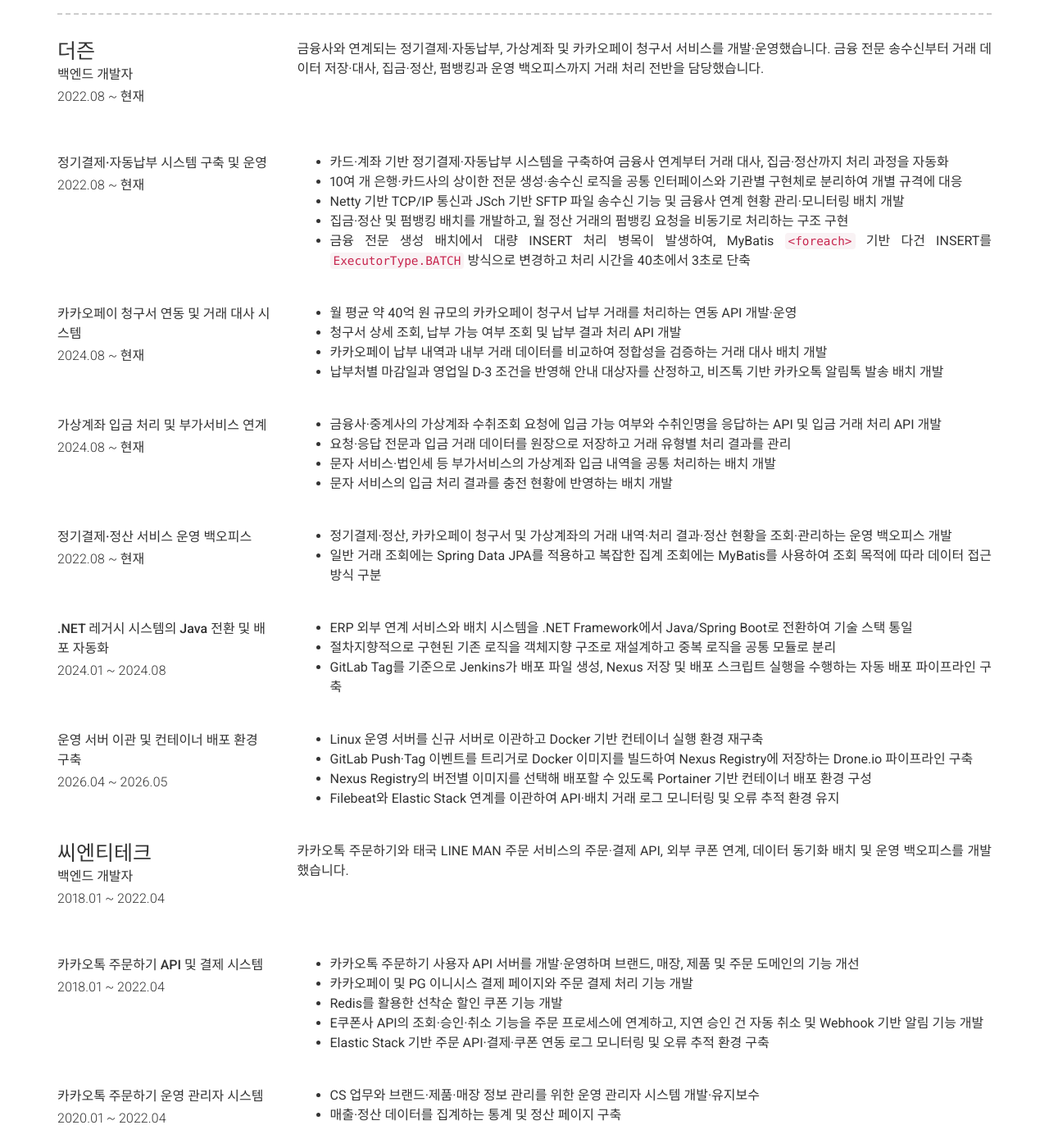
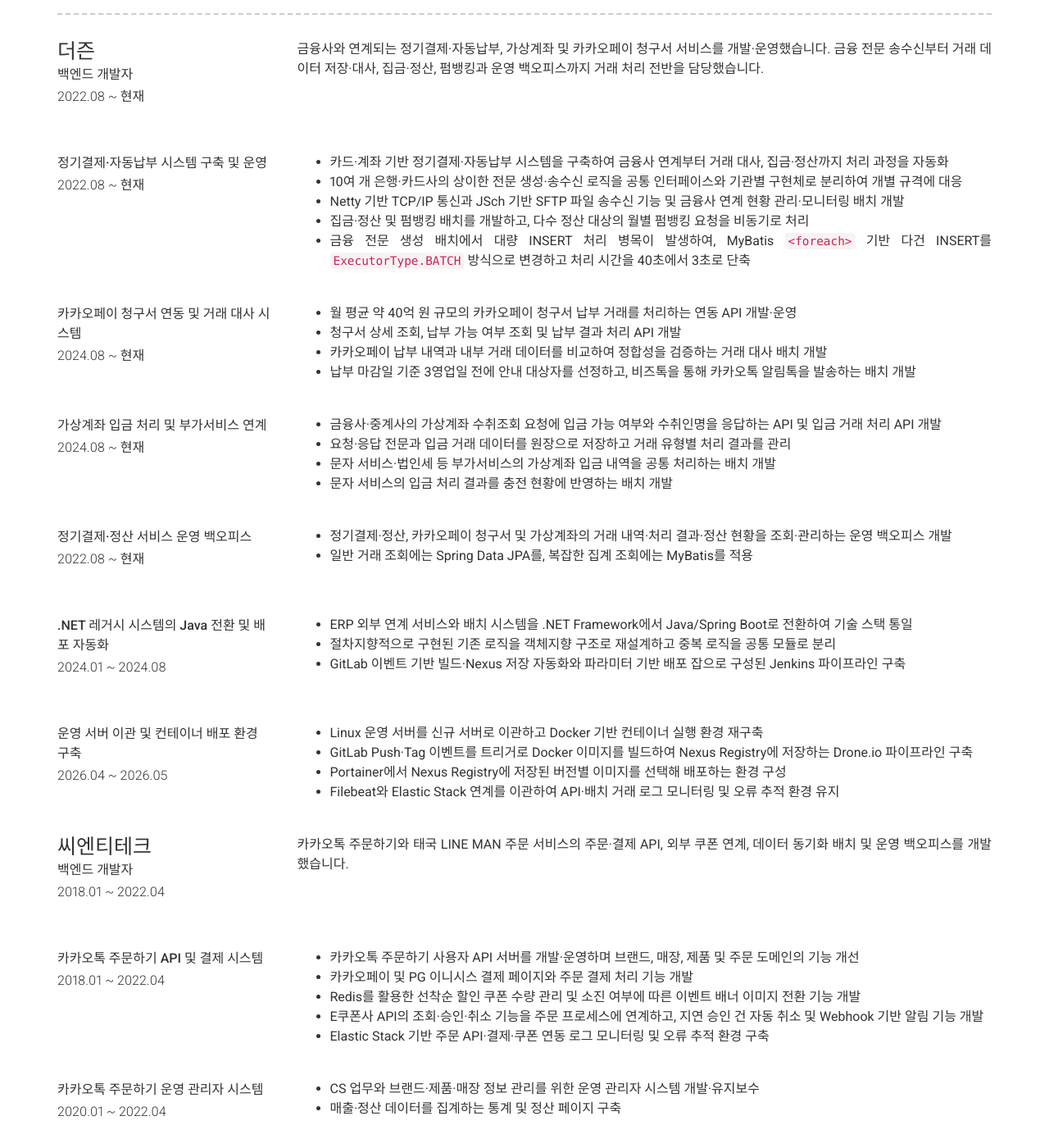
Before and after one commit to nonamecoders/nonamecoders.github.io, a Jekyll site: the page built from index.md, in a window 1280 px wide and 1400 px high, scrolled down 831 px. Shown: the whole window at 82% size. Built offline with Jekyll 4.4.1, drawn with Linux system fonts in a browser that asks for light colours; nearby versions of some CDN libraries; some of the changed text lies outside the part shown.

Commit message:
update resume: sync header and career wording with latest resume
Co-Authored-By: Claude Opus 5.5 <noreply@anthropic.com>

```diff
--- a/_config.yml
+++ b/_config.yml
@@ -7,7 +7,7 @@ version: 2
 
 # Personal info
 name: 김영민
-title: 주문·결제와 정산 시스템을 개발하는 백엔드 개발자
+title: 서비스를 이해하고, 그에 맞는 코드를 만드는 개발을 좋아합니다.
 email: ymalan0101@gmail.com
 # email_title: Email (Email title override)
 # phone: Your phone number (optional)
@@ -93,7 +93,7 @@ content:
           * 카드·계좌 기반 정기결제·자동납부 시스템을 구축하여 금융사 연계부터 거래 대사, 집금·정산까지 처리 과정을 자동화
           * 10여 개 은행·카드사의 상이한 전문 생성·송수신 로직을 공통 인터페이스와 기관별 구현체로 분리하여 개별 규격에 대응
           * Netty 기반 TCP/IP 통신과 JSch 기반 SFTP 파일 송수신 기능 및 금융사 연계 현황 관리·모니터링 배치 개발
-          * 집금·정산 및 펌뱅킹 배치를 개발하고, 월 정산 거래의 펌뱅킹 요청을 비동기로 처리하는 구조 구현
+          * 집금·정산 및 펌뱅킹 배치를 개발하고, 다수 정산 대상의 월별 펌뱅킹 요청을 비동기로 처리
           * 금융 전문 생성 배치에서 대량 INSERT 처리 병목이 발생하여, MyBatis `<foreach>` 기반 다건 INSERT를 `ExecutorType.BATCH` 방식으로 변경하고 처리 시간을 40초에서 3초로 단축
       - layout: left
         sub_title: 카카오페이 청구서 연동 및 거래 대사 시스템
@@ -102,7 +102,7 @@ content:
           * 월 평균 약 40억 원 규모의 카카오페이 청구서 납부 거래를 처리하는 연동 API 개발·운영
           * 청구서 상세 조회, 납부 가능 여부 조회 및 납부 결과 처리 API 개발
           * 카카오페이 납부 내역과 내부 거래 데이터를 비교하여 정합성을 검증하는 거래 대사 배치 개발
-          * 납부처별 마감일과 영업일 D-3 조건을 반영해 안내 대상자를 산정하고, 비즈톡 기반 카카오톡 알림톡 발송 배치 개발
+          * 납부 마감일 기준 3영업일 전에 안내 대상자를 선정하고, 비즈톡을 통해 카카오톡 알림톡을 발송하는 배치 개발
       - layout: left
         sub_title: 가상계좌 입금 처리 및 부가서비스 연계
         caption: 2024.08 ~ 현재
@@ -116,21 +116,21 @@ content:
         caption: 2022.08 ~ 현재
         description: |
           * 정기결제·정산, 카카오페이 청구서 및 가상계좌의 거래 내역·처리 결과·정산 현황을 조회·관리하는 운영 백오피스 개발
-          * 일반 거래 조회에는 Spring Data JPA를 적용하고 복잡한 집계 조회에는 MyBatis를 사용하여 조회 목적에 따라 데이터 접근 방식 구분
+          * 일반 거래 조회에는 Spring Data JPA를, 복잡한 집계 조회에는 MyBatis를 적용
       - layout: left
         sub_title: .NET 레거시 시스템의 Java 전환 및 배포 자동화
         caption: 2024.01 ~ 2024.08
         description: |
           * ERP 외부 연계 서비스와 배치 시스템을 .NET Framework에서 Java/Spring Boot로 전환하여 기술 스택 통일
           * 절차지향적으로 구현된 기존 로직을 객체지향 구조로 재설계하고 중복 로직을 공통 모듈로 분리
-          * GitLab Tag를 기준으로 Jenkins가 배포 파일 생성, Nexus 저장 및 배포 스크립트 실행을 수행하는 자동 배포 파이프라인 구축
+          * GitLab 이벤트 기반 빌드·Nexus 저장 자동화와 파라미터 기반 배포 잡으로 구성된 Jenkins 파이프라인 구축
       - layout: left
         sub_title: 운영 서버 이관 및 컨테이너 배포 환경 구축
         caption: 2026.04 ~ 2026.05
         description: |
           * Linux 운영 서버를 신규 서버로 이관하고 Docker 기반 컨테이너 실행 환경 재구축
           * GitLab Push·Tag 이벤트를 트리거로 Docker 이미지를 빌드하여 Nexus Registry에 저장하는 Drone.io 파이프라인 구축
-          * Nexus Registry의 버전별 이미지를 선택해 배포할 수 있도록 Portainer 기반 컨테이너 배포 환경 구성
+          * Portainer에서 Nexus Registry에 저장된 버전별 이미지를 선택해 배포하는 환경 구성
           * Filebeat와 Elastic Stack 연계를 이관하여 API·배치 거래 로그 모니터링 및 오류 추적 환경 유지
       - layout: left
         title: 씨엔티테크
@@ -144,7 +144,7 @@ content:
         description: |
           * 카카오톡 주문하기 사용자 API 서버를 개발·운영하며 브랜드, 매장, 제품 및 주문 도메인의 기능 개선
           * 카카오페이 및 PG 이니시스 결제 페이지와 주문 결제 처리 기능 개발
-          * Redis를 활용한 선착순 할인 쿠폰 기능 개발
+          * Redis를 활용한 선착순 할인 쿠폰 수량 관리 및 소진 여부에 따른 이벤트 배너 이미지 전환 기능 개발
           * E쿠폰사 API의 조회·승인·취소 기능을 주문 프로세스에 연계하고, 지연 승인 건 자동 취소 및 Webhook 기반 알림 기능 개발
           * Elastic Stack 기반 주문 API·결제·쿠폰 연동 로그 모니터링 및 오류 추적 환경 구축
 
```
